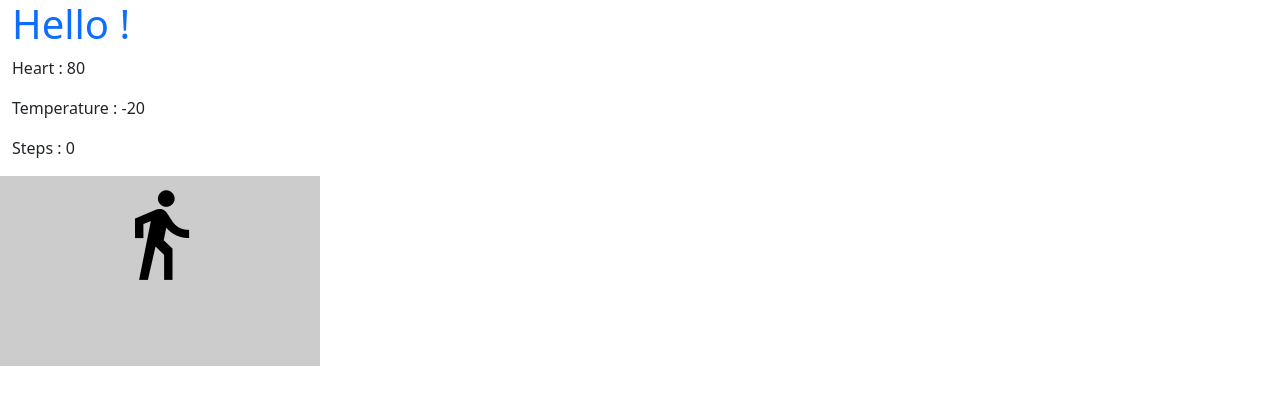
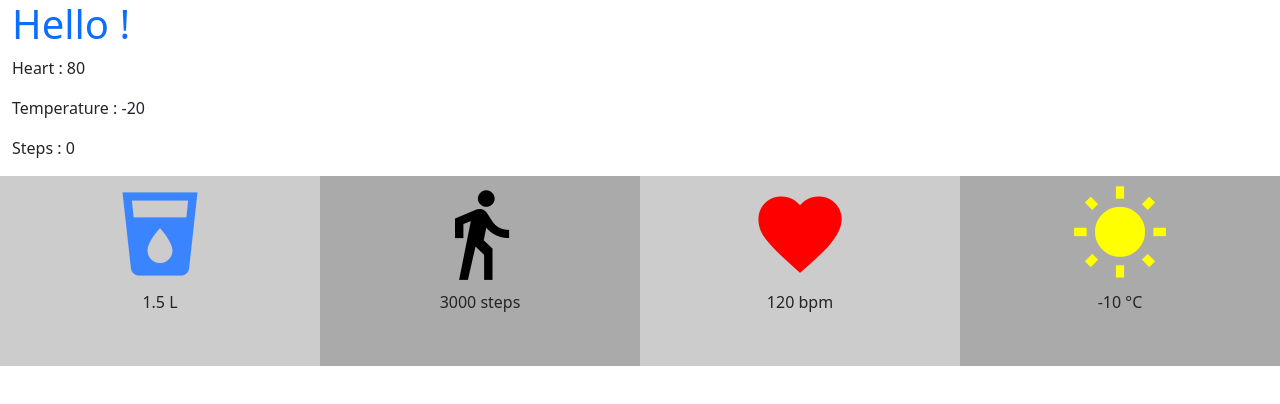
Before and after one commit to PoQuatre/elsy, a React (Create React App) app: page / in a window 1280 px wide. Shown: the top 404 px of the page. Built offline with nearby package versions, Linux system fonts and the light colour scheme.

Commit message:
Rename the Steps component to Box and add props

```diff
--- a/src/App.js
+++ b/src/App.js
@@ -1,5 +1,5 @@
 import "./styles/global.css";
-import Steps from "./components/Steps";
+import Box from "./components/Box";
 
 const tempMin = -20;
 const tempMax = 40;
@@ -16,7 +16,18 @@ function App() {
         <p>Heart : {heartMin}</p>
         <p>Temperature : {tempMin}</p>
         <p>Steps : {stepsMin}</p>
-        <Steps />
+
+        {/* Water */}
+        <Box icon="local_drink" color="#3a85ff" value={1.5} unit="L" />
+
+        {/* Steps */}
+        <Box icon="directions_walk" color="black" value={3000} unit="steps" />
+
+        {/* Heart */}
+        <Box icon="favorite" color="red" value={120} unit="bpm" />
+
+        {/* Temperature */}
+        <Box icon="wb_sunny" color="yellow" value={-10} unit="°C" />
       </div>
     </div>
   );
--- /dev/null
+++ b/src/components/Box.jsx
@@ -0,0 +1,15 @@
+export default function Box(props) {
+  return (
+    <div className="box col-sm-3 col-6">
+      <span
+        className="material-icons"
+        style={{ fontSize: 100, color: props.color }}
+      >
+        {props.icon}
+      </span>
+      <p>
+        {props.value} {props.unit}
+      </p>
+    </div>
+  );
+}
--- a/src/components/Steps.jsx
+++ /dev/null
@@ -1,12 +0,0 @@
-export default function Steps() {
-  return (
-    <div className="box col-sm-3 col-6">
-      <span
-        className="material-icons"
-        style={{ fontSize: 100, color: "black" }}
-      >
-        directions_walk
-      </span>
-    </div>
-  );
-}
```
